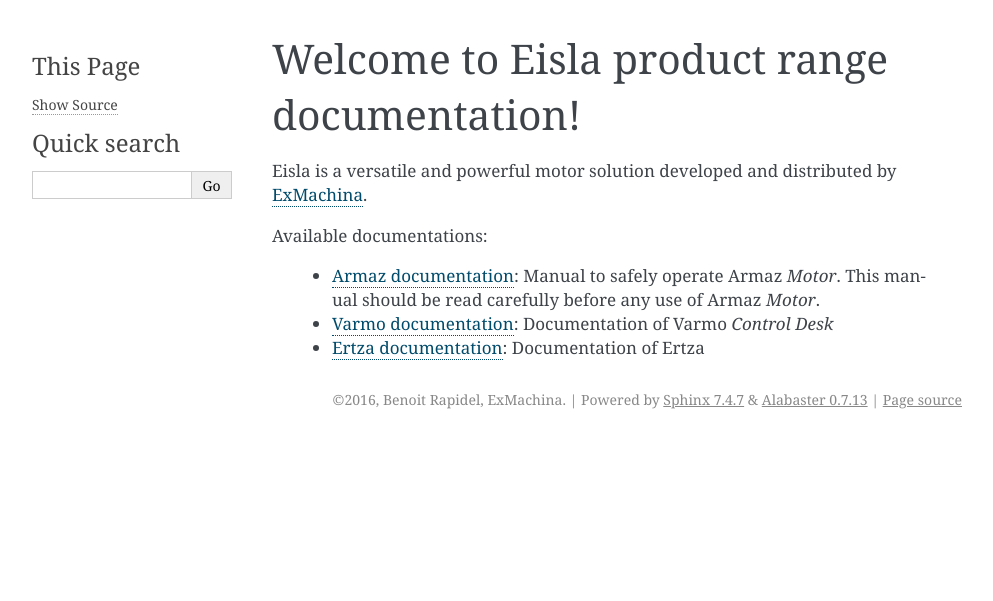
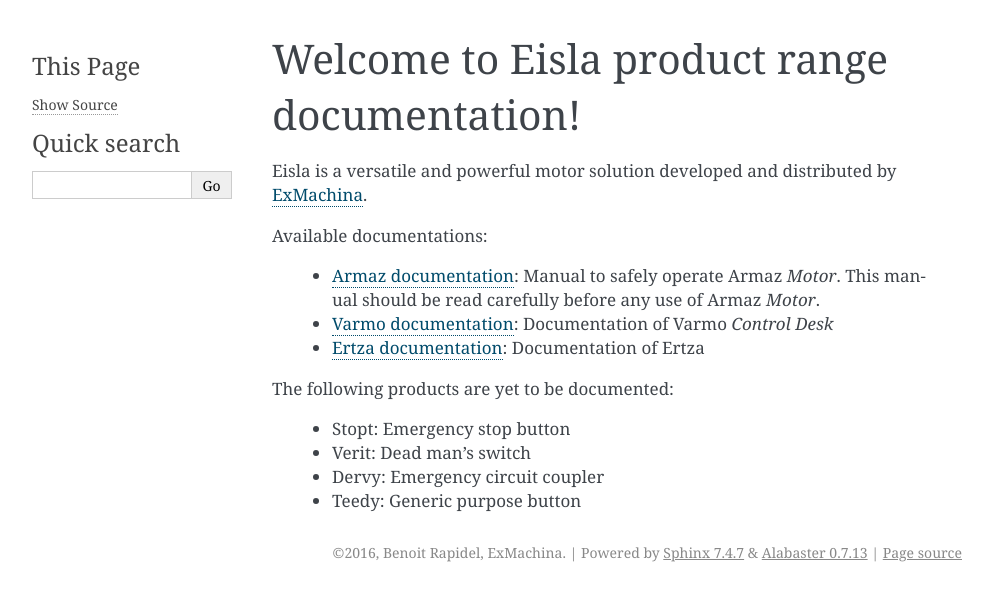
Before and after one commit to exmachina-dev/eisla-doc, a Sphinx documentation site: the page built from source/index.rst, in a window 1280 px wide. Shown: the top 601 px of the page, without its empty margins (148-1141 px from the left). Built offline with Sphinx 7.4.7, drawn with Linux system fonts in a browser that asks for light colours.

Commit message:
Add futures docs

```diff
--- a/source/index.rst
+++ b/source/index.rst
@@ -11,6 +11,13 @@
     * `Varmo documentation </projects/varmo>`_: Documentation of Varmo *Control Desk*
     * `Ertza documentation </projects/ertza>`_: Documentation of Ertza
 
+The following products are yet to be documented:
+
+    * Stopt: Emergency stop button
+    * Verit: Dead man's switch
+    * Dervy: Emergency circuit coupler
+    * Teedy: Generic purpose button
+
 .. .. toctree::
    :maxdepth: 2
    :ref:`projects/armaz`
```
